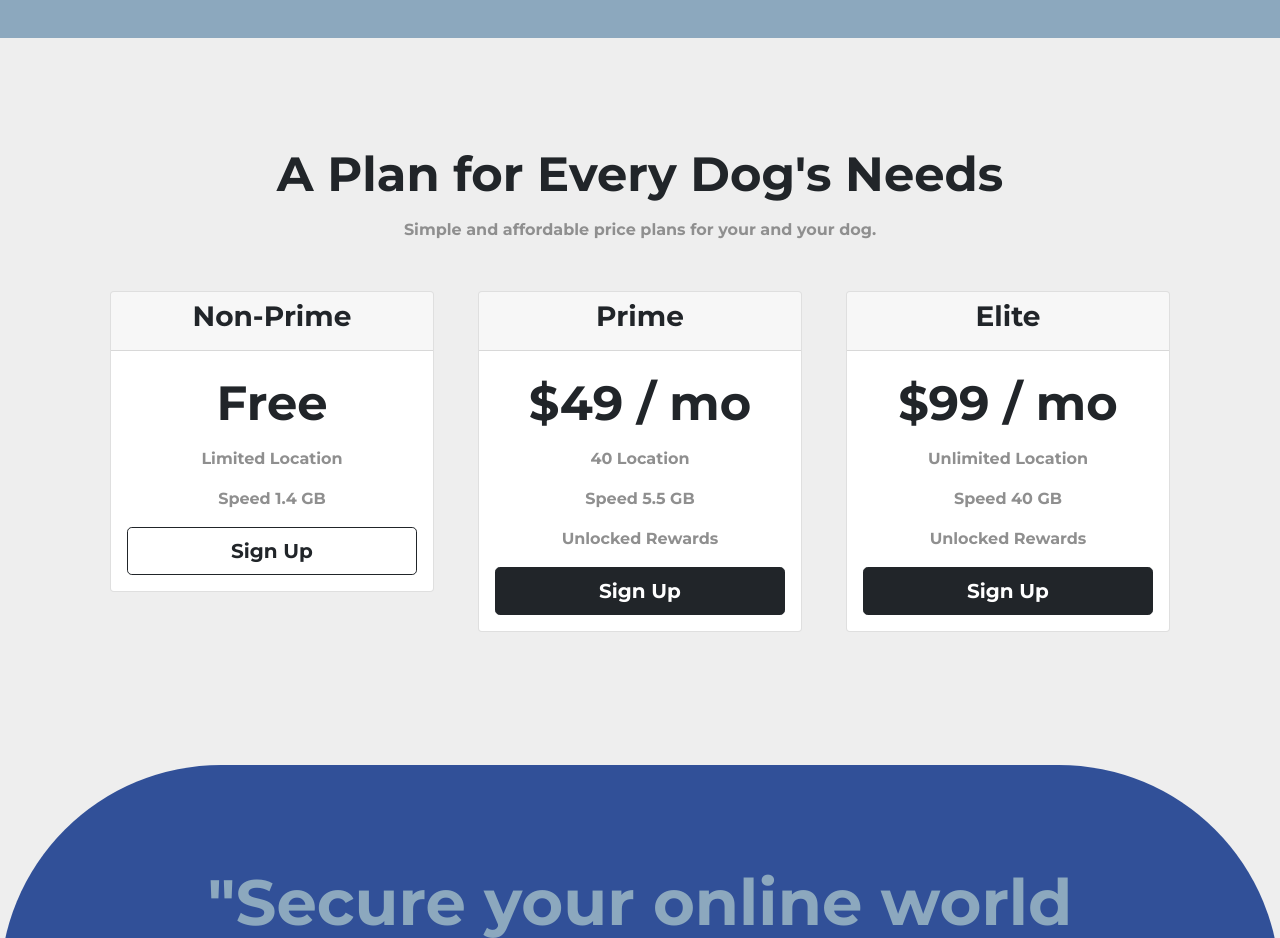
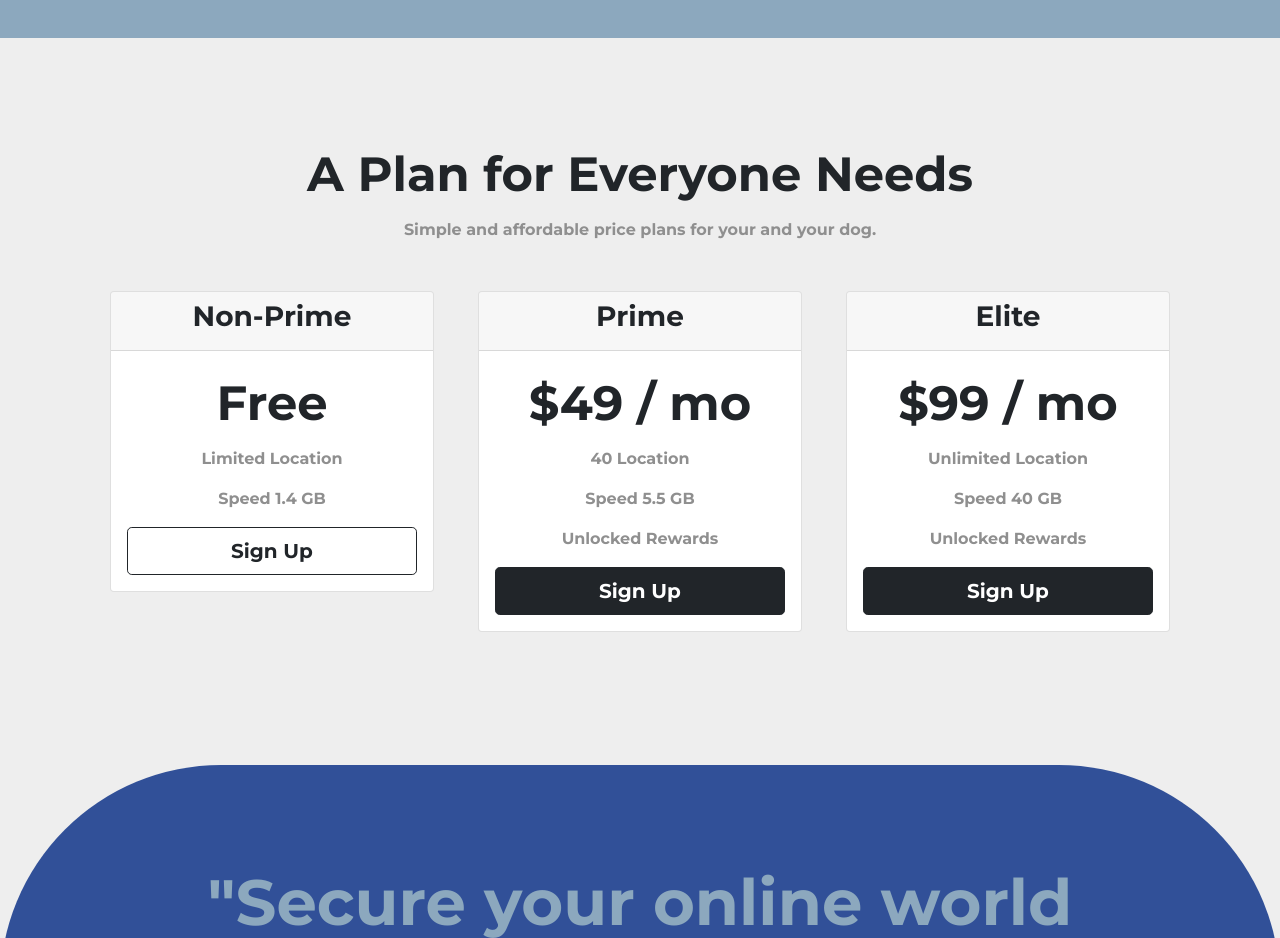
Before and after one commit to Abhisheknik/OIBSIP, a plain HTML site: page Landing_page/index.html in a window 1280 px wide. Shown: the part 1620-2558 px from the top of the page. Drawn offline with nearby package versions, Linux system fonts and the light colour scheme.

Commit message:
Update index.html

```diff
--- a/Landing_page/index.html
+++ b/Landing_page/index.html
@@ -150,7 +150,7 @@
   <!-- Pricing -->
 
   <section id="pricing">
-    <h2 class="section-heading">A Plan for Every Dog's Needs</h2>
+    <h2 class="section-heading">A Plan for Everyone Needs</h2>
     <p>Simple and affordable price plans for your and your dog.</p>
 
 
```
